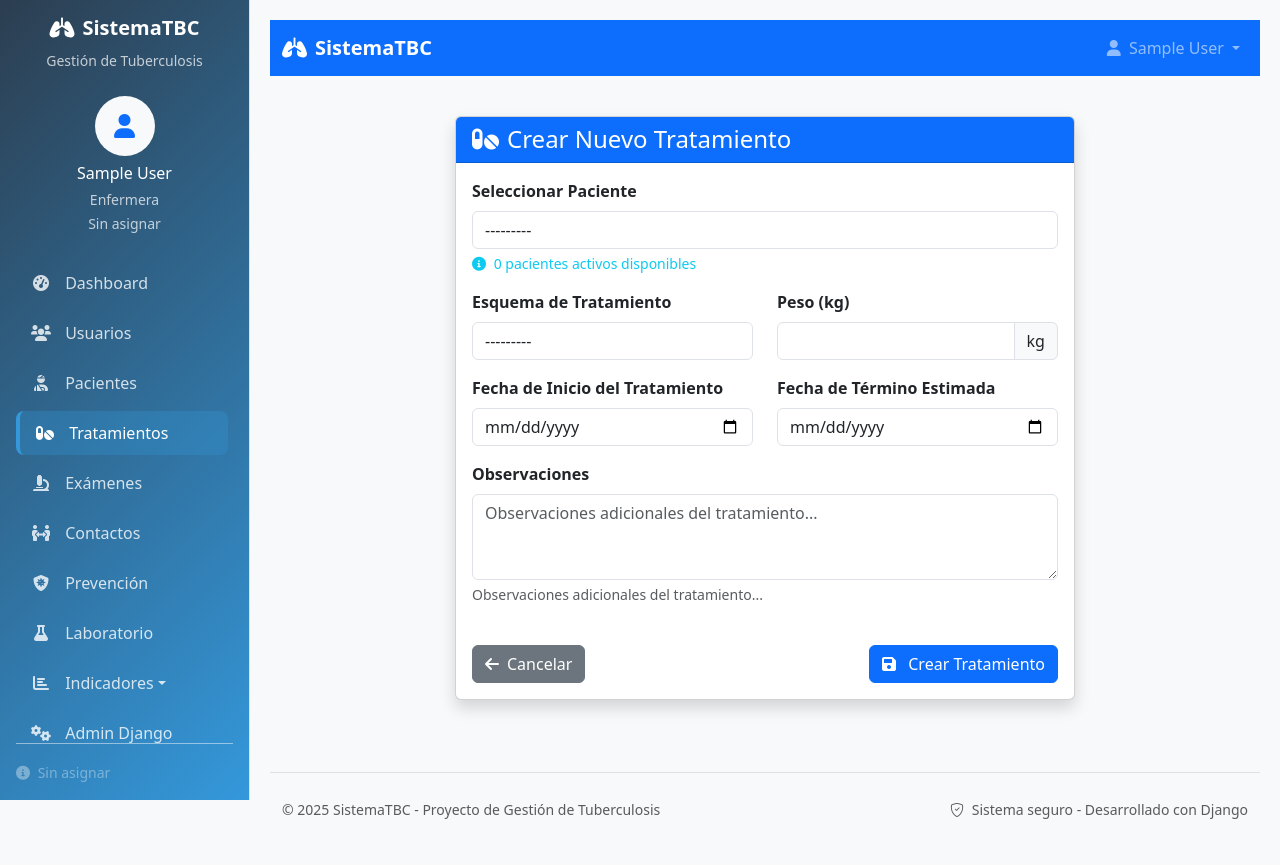
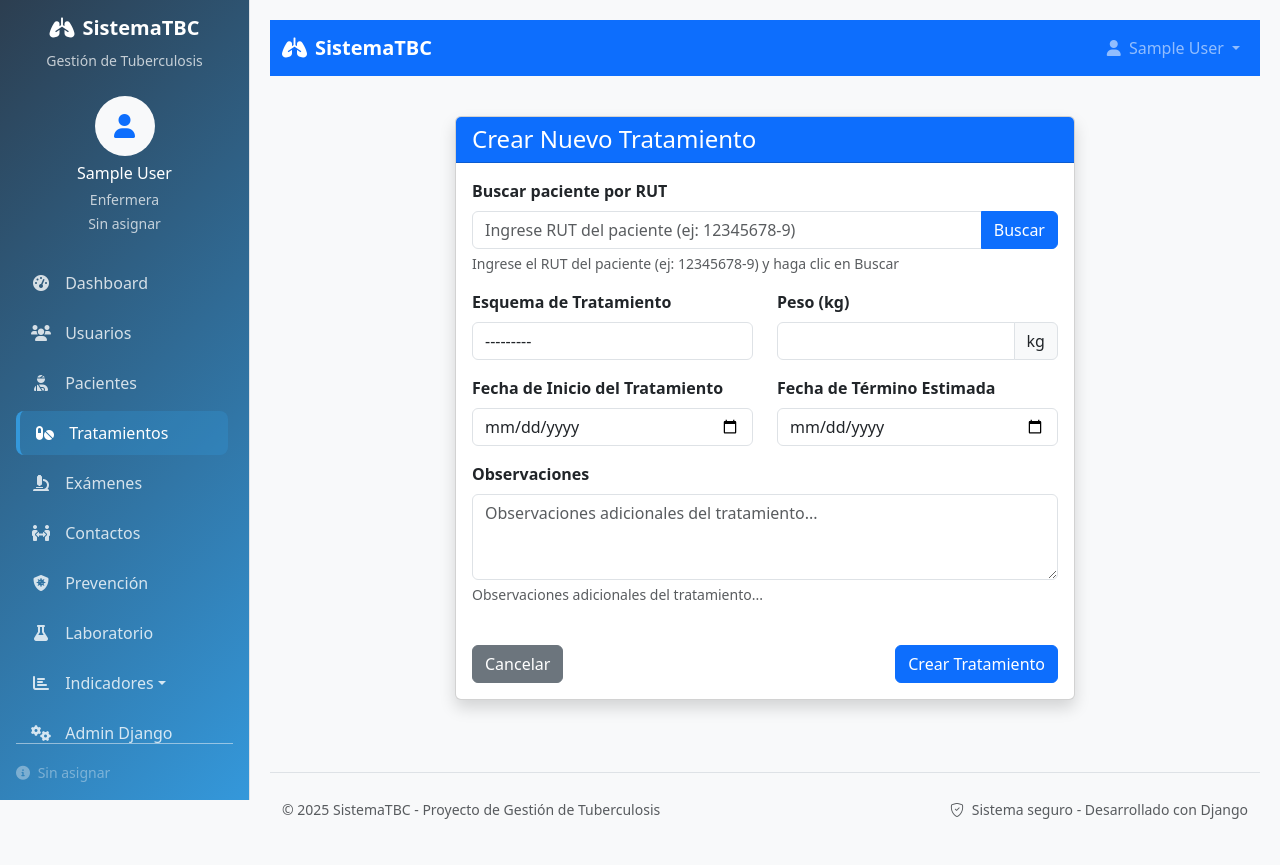
Before and after one commit to JohnnyAlex77/proyectoTBC, a Django app: page /tratamientos/crear/ in a window 1280 px wide. Run offline with Django 5.2, Linux system fonts and the light colour scheme; the visitor is signed in with stand-in values (Sample User, id 1); data that the repository does not hold is empty.

Commit message:
form tratamientos

```diff
--- a/apps/tratamientos/forms.py
+++ b/apps/tratamientos/forms.py
@@ -5,13 +5,26 @@ from django.core.exceptions import ValidationError
 from datetime import date
 
 class TratamientoForm(forms.ModelForm):
+    # Campo adicional para búsqueda por RUT
+    rut_busqueda = forms.CharField(
+        max_length=15,
+        required=False,
+        label='Buscar paciente por RUT',
+        widget=forms.TextInput(attrs={
+            'class': 'form-control',
+            'placeholder': 'Ingrese RUT del paciente (ej: 12345678-9)',
+            'id': 'rut_busqueda'
+        })
+    )
+
     class Meta:
         model = Tratamiento
         fields = ['paciente', 'esquema', 'fecha_inicio', 'fecha_termino_estimada', 'peso_kg', 'observaciones']
         widgets = {
             'paciente': forms.Select(attrs={
                 'class': 'form-control',
-                'required': True
+                'required': True,
+                'id': 'id_paciente'
             }),
             'esquema': forms.Select(attrs={
                 'class': 'form-control',
@@ -43,26 +56,61 @@ class TratamientoForm(forms.ModelForm):
     def __init__(self, *args, **kwargs):
         super().__init__(*args, **kwargs)
 
-        # CORRECCIÓN: Usar los mismos estados que en el modelo Paciente
-        pacientes_activos = Paciente.objects.filter(
-            estado__in=['activo', 'Activo', 'Activo en tratamiento']
-        ).order_by('nombre')
-
-        self.fields['paciente'].queryset = pacientes_activos
+        # Inicialmente no mostrar pacientes en el select, se cargarán vía búsqueda
+        self.fields['paciente'].queryset = Paciente.objects.none()
 
         # Mejorar etiquetas
-        self.fields['paciente'].label = "Seleccionar Paciente"
+        self.fields['paciente'].label = "Paciente seleccionado"
         self.fields['fecha_inicio'].label = "Fecha de Inicio del Tratamiento"
         self.fields['fecha_termino_estimada'].label = "Fecha de Término Estimada"
 
-        # Personalizar la representación de los pacientes
-        self.fields['paciente'].label_from_instance = lambda obj: f"{obj.nombre} - {obj.rut}"
+        # Hacer el campo paciente no requerido inicialmente (se validará después)
+        self.fields['paciente'].required = False
 
     def clean(self):
+        """
+        Validación personalizada del formulario
+        """
         cleaned_data = super().clean()
         fecha_inicio = cleaned_data.get('fecha_inicio')
         fecha_termino = cleaned_data.get('fecha_termino_estimada')
         peso_kg = cleaned_data.get('peso_kg')
+        paciente = cleaned_data.get('paciente')
+        rut_busqueda = cleaned_data.get('rut_busqueda')
+
+        # Validar que se haya seleccionado un paciente o se haya buscado por RUT
+        if not paciente and not rut_busqueda:
+            raise ValidationError({
+                'rut_busqueda': 'Debe buscar un paciente por RUT o seleccionar uno de la lista.'
+            })
+
+        # Si se ingresó un RUT, buscar el paciente
+        if rut_busqueda and not paciente:
+            try:
+                # Limpiar el RUT (eliminar puntos y guión)
+                rut_limpio = rut_busqueda.replace('.', '').replace('-', '').upper()
+                paciente_encontrado = Paciente.objects.get(rut__icontains=rut_limpio)
+                cleaned_data['paciente'] = paciente_encontrado
+
+                # Verificar si el paciente ya tiene un tratamiento activo
+                tratamiento_activo = Tratamiento.objects.filter(
+                    paciente=paciente_encontrado,
+                    resultado_final__in=[None, 'En Tratamiento']
+                ).exists()
+
+                if tratamiento_activo:
+                    raise ValidationError({
+                        'rut_busqueda': f'El paciente {paciente_encontrado.nombre} ya tiene un tratamiento activo.'
+                    })
+
+            except Paciente.DoesNotExist:
+                raise ValidationError({
+                    'rut_busqueda': 'No se encontró ningún paciente con el RUT ingresado.'
+                })
+            except Paciente.MultipleObjectsReturned:
+                raise ValidationError({
+                    'rut_busqueda': 'Se encontraron múltiples pacientes con el RUT ingresado. Contacte al administrador.'
+                })
 
         # Validar fechas
         if fecha_inicio and fecha_termino:
@@ -74,11 +122,13 @@ class TratamientoForm(forms.ModelForm):
                 raise ValidationError({
                     'fecha_inicio': 'La fecha de inicio no puede ser futura.'
                 })
+
         # Validar peso
         if peso_kg and peso_kg <= 0:
             raise ValidationError({
                 'peso_kg': 'El peso debe ser mayor a 0.'
             })
+
         return cleaned_data
 
 class EsquemaMedicamentoForm(forms.ModelForm):
@@ -110,10 +160,12 @@ class EsquemaMedicamentoForm(forms.ModelForm):
         }
 
     def clean(self):
+        """
+        Validación del esquema de medicamento
+        """
         cleaned_data = super().clean()
         fecha_inicio = cleaned_data.get('fecha_inicio')
         fecha_termino = cleaned_data.get('fecha_termino')
-        duracion_semanas = cleaned_data.get('duracion_semanas')
 
         if fecha_inicio and fecha_termino and fecha_inicio > fecha_termino:
             raise ValidationError('La fecha de término no puede ser anterior a la fecha de inicio.')
@@ -141,6 +193,9 @@ class DosisAdministradaForm(forms.ModelForm):
         }
 
     def __init__(self, *args, **kwargs):
+        """
+        Inicializar el formulario con valores por defecto
+        """
         super().__init__(*args, **kwargs)
         self.fields['fecha_dosis'].initial = date.today()
 
--- a/apps/tratamientos/templates/tratamientos/tratamiento_form.html
+++ b/apps/tratamientos/templates/tratamientos/tratamiento_form.html
@@ -7,9 +7,7 @@
         <div class="col-lg-8">
             <div class="card shadow">
                 <div class="card-header bg-primary text-white">
-                    <h4 class="card-title mb-0">
-                        <i class="fas fa-pills me-2"></i>{{ titulo }}
-                    </h4>
+                    <h4 class="card-title mb-0">{{ titulo }}</h4>
                 </div>
                 <div class="card-body">
                     <form method="post" id="tratamientoForm">
@@ -24,10 +22,46 @@
                         {% endif %}
 
                         <div class="row">
-                            <!-- Paciente - ESTILO SIMILAR A EXAMENES -->
+                            <!-- Búsqueda por RUT -->
                             <div class="col-md-12 mb-3">
+                                <label for="rut_busqueda" class="form-label">
+                                    <strong>Buscar paciente por RUT</strong>
+                                </label>
+                                <div class="input-group">
+                                    {{ form.rut_busqueda }}
+                                    <button type="button" class="btn btn-primary" id="btnBuscarPaciente">
+                                        Buscar
+                                    </button>
+                                </div>
+                                {% if form.rut_busqueda.errors %}
+                                <div class="text-danger small">
+                                    {% for error in form.rut_busqueda.errors %}
+                                    {{ error }}<br>
+                                    {% endfor %}
+                                </div>
+                                {% endif %}
+                                <div class="form-text">
+                                    Ingrese el RUT del paciente (ej: 12345678-9) y haga clic en Buscar
+                                </div>
+                            </div>
+
+                            <!-- Resultado de la búsqueda -->
+                            <div class="col-md-12 mb-3" id="resultadoBusqueda" style="display: none;">
+                                <div class="card">
+                                    <div class="card-body">
+                                        <h6 class="card-title">Resultado de la búsqueda:</h6>
+                                        <div id="infoPaciente"></div>
+                                        <div id="alertaTratamiento" class="alert alert-warning mt-2" style="display: none;">
+                                            <strong>Advertencia:</strong> Este paciente ya tiene un tratamiento activo.
+                                        </div>
+                                    </div>
+                                </div>
+                            </div>
+
+                            <!-- Campo paciente (oculto inicialmente) -->
+                            <div class="col-md-12 mb-3" id="campoPaciente" style="display: none;">
                                 <label for="{{ form.paciente.id_for_label }}" class="form-label">
-                                    <strong>{{ form.paciente.label }}</strong>
+                                    <strong>Paciente seleccionado</strong>
                                 </label>
                                 {{ form.paciente }}
                                 {% if form.paciente.errors %}
@@ -37,10 +71,6 @@
                                     {% endfor %}
                                 </div>
                                 {% endif %}
-                                <div class="form-text text-info">
-                                    <i class="fas fa-info-circle me-1"></i>
-                                    {{ form.paciente.field.queryset.count }} pacientes activos disponibles
-                                </div>
                             </div>
 
                             <!-- Esquema y Peso -->
@@ -156,10 +186,9 @@
                         <div class="d-flex justify-content-between mt-4">
                             <a href="{% if tratamiento %}{% url 'tratamientos:detalle' tratamiento.pk %}{% else %}{% url 'tratamientos:lista' %}{% endif %}"
                                class="btn btn-secondary">
-                                <i class="fas fa-arrow-left me-2"></i>Cancelar
+                                Cancelar
                             </a>
                             <button type="submit" class="btn btn-primary" id="submitBtn">
-                                <i class="fas fa-save me-2"></i>
                                 {% if tratamiento %}Actualizar{% else %}Crear{% endif %} Tratamiento
                             </button>
                         </div>
@@ -174,6 +203,76 @@
 document.addEventListener('DOMContentLoaded', function() {
     const form = document.getElementById('tratamientoForm');
     const submitBtn = document.getElementById('submitBtn');
+    const btnBuscarPaciente = document.getElementById('btnBuscarPaciente');
+    const rutBusqueda = document.getElementById('rut_busqueda');
+    const resultadoBusqueda = document.getElementById('resultadoBusqueda');
+    const infoPaciente = document.getElementById('infoPaciente');
+    const alertaTratamiento = document.getElementById('alertaTratamiento');
+    const campoPaciente = document.getElementById('campoPaciente');
+    const selectPaciente = document.getElementById('id_paciente');
+
+    // Función para buscar paciente por RUT
+    btnBuscarPaciente.addEventListener('click', function() {
+        const rut = rutBusqueda.value.trim();
+
+        if (!rut) {
+            alert('Por favor ingrese un RUT para buscar');
+            return;
+        }
+
+        // Mostrar loading
+        btnBuscarPaciente.disabled = true;
+        btnBuscarPaciente.textContent = 'Buscando...';
+
+        // Realizar petición AJAX
+        fetch(`{% url 'tratamientos:buscar_paciente' %}?rut=${encodeURIComponent(rut)}`, {
+            method: 'GET',
+            headers: {
+                'X-Requested-With': 'XMLHttpRequest',
+            }
+        })
+        .then(response => response.json())
+        .then(data => {
+            if (data.encontrado) {
+                // Mostrar información del paciente
+                infoPaciente.innerHTML = `
+                    <p><strong>Nombre:</strong> ${data.paciente.nombre}</p>
+                    <p><strong>RUT:</strong> ${data.paciente.rut}</p>
+                    <p><strong>Establecimiento:</strong> ${data.paciente.establecimiento_salud}</p>
+                    <p><strong>Fecha Nacimiento:</strong> ${data.paciente.fecha_nacimiento}</p>
+                    <p><strong>Edad:</strong> ${data.paciente.edad}</p>
+                `;
+
+                // Configurar el campo paciente oculto
+                selectPaciente.innerHTML = `<option value="${data.paciente.id}" selected>${data.paciente.nombre} - ${data.paciente.rut}</option>`;
+                campoPaciente.style.display = 'block';
+
+                // Mostrar alerta si tiene tratamiento activo
+                if (data.tratamiento_activo) {
+                    alertaTratamiento.style.display = 'block';
+                } else {
+                    alertaTratamiento.style.display = 'none';
+                }
+
+                resultadoBusqueda.style.display = 'block';
+
+            } else {
+                infoPaciente.innerHTML = `<div class="alert alert-danger">${data.error}</div>`;
+                campoPaciente.style.display = 'none';
+                resultadoBusqueda.style.display = 'block';
+                alertaTratamiento.style.display = 'none';
+            }
+        })
+        .catch(error => {
+            console.error('Error:', error);
+            infoPaciente.innerHTML = '<div class="alert alert-danger">Error en la búsqueda. Intente nuevamente.</div>';
+            resultadoBusqueda.style.display = 'block';
+        })
+        .finally(() => {
+            btnBuscarPaciente.disabled = false;
+            btnBuscarPaciente.textContent = 'Buscar';
+        });
+    });
 
     // Validación de fechas
     const fechaInicio = document.getElementById('{{ form.fecha_inicio.id_for_label }}');
@@ -208,7 +307,7 @@ document.addEventListener('DOMContentLoaded', function() {
     // Prevenir envío múltiple del formulario
     form.addEventListener('submit', function() {
         submitBtn.disabled = true;
-        submitBtn.innerHTML = '<i class="fas fa-spinner fa-spin me-2"></i>Guardando...';
+        submitBtn.innerHTML = 'Guardando...';
     });
 });
 </script>
--- a/apps/tratamientos/urls.py
+++ b/apps/tratamientos/urls.py
@@ -20,4 +20,7 @@ urlpatterns = [
     path('dosis/pendientes/', views.lista_dosis_pendientes, name='dosis_pendientes'),
     path('control-dosis/', views.control_dosis, name='control_dosis'),
     path('calendario/', views.calendario_dosis, name='calendario_dosis'),
+
+    # Búsqueda AJAX de pacientes por RUT
+    path('buscar-paciente/', views.buscar_paciente_por_rut, name='buscar_paciente'),
 ]
--- a/apps/tratamientos/views.py
+++ b/apps/tratamientos/views.py
@@ -3,18 +3,23 @@ from django.contrib import messages
 from django.contrib.auth.decorators import login_required
 from django.db import transaction
 from django.db.models import Q
+from django.http import JsonResponse
 from datetime import date, timedelta
 from .models import Tratamiento, EsquemaMedicamento, DosisAdministrada
 from .forms import TratamientoForm, EsquemaMedicamentoForm, DosisAdministradaForm, TratamientoUpdateForm
 from apps.pacientes.models import PacientesPaciente as Paciente
 
 # VISTAS DE TRATAMIENTOS
+
 @login_required
 def lista_tratamientos(request):
-    """Lista todos los tratamientos con filtros"""
+    """
+    Vista para listar todos los tratamientos con filtros
+    """
+    # Obtener todos los tratamientos con relaciones optimizadas
     tratamientos = Tratamiento.objects.all().select_related('paciente', 'usuario_registro')
 
-    # Filtros
+    # Aplicar filtros si existen
     estado = request.GET.get('estado')
     paciente_id = request.GET.get('paciente')
     esquema = request.GET.get('esquema')
@@ -31,12 +36,12 @@ def lista_tratamientos(request):
     if esquema:
         tratamientos = tratamientos.filter(esquema=esquema)
 
-    # Obtener TODOS los pacientes activos para el filtro - USANDO LOS ESTADOS CORRECTOS
+    # Obtener pacientes activos para el filtro
     pacientes_activos = Paciente.objects.filter(
         estado__in=['activo', 'Activo', 'Activo en tratamiento']
     ).order_by('nombre')
 
-    # Estadísticas REALES
+    # Calcular estadísticas reales
     total_tratamientos = Tratamiento.objects.count()
     tratamientos_activos = Tratamiento.objects.filter(
         Q(resultado_final__isnull=True) | Q(resultado_final='En Tratamiento')
@@ -53,6 +58,7 @@ def lista_tratamientos(request):
         fecha_dosis__range=[fecha_hoy, fecha_limite]
     ).count()
 
+    # Contexto para la plantilla
     context = {
         'tratamientos': tratamientos,
         'total_tratamientos': total_tratamientos,
@@ -65,11 +71,16 @@ def lista_tratamientos(request):
 
 @login_required
 def detalle_tratamiento(request, pk):
-    """Vista detallada de un tratamiento"""
+    """
+    Vista detallada de un tratamiento específico
+    """
+    # Obtener el tratamiento con relaciones optimizadas
     tratamiento = get_object_or_404(
         Tratamiento.objects.select_related('paciente', 'usuario_registro'),
         pk=pk
     )
+
+    # Obtener los esquemas de medicamento relacionados
     esquemas_medicamento = tratamiento.esquemas_medicamento.all()
 
     context = {
@@ -80,12 +91,15 @@ def detalle_tratamiento(request, pk):
 
 @login_required
 def crear_tratamiento(request):
-    """Crear un nuevo tratamiento"""
+    """
+    Vista para crear un nuevo tratamiento
+    """
     if request.method == 'POST':
         form = TratamientoForm(request.POST)
         if form.is_valid():
             try:
                 with transaction.atomic():
+                    # Guardar el tratamiento con el usuario actual
                     tratamiento = form.save(commit=False)
                     tratamiento.usuario_registro = request.user
                     tratamiento.save()
@@ -106,7 +120,9 @@ def crear_tratamiento(request):
 
 @login_required
 def editar_tratamiento(request, pk):
-    """Editar un tratamiento existente"""
+    """
+    Vista para editar un tratamiento existente
+    """
     tratamiento = get_object_or_404(Tratamiento, pk=pk)
 
     if request.method == 'POST':
@@ -132,7 +148,9 @@ def editar_tratamiento(request, pk):
 
 @login_required
 def eliminar_tratamiento(request, pk):
-    """Eliminar un tratamiento"""
+    """
+    Vista para eliminar un tratamiento
+    """
     tratamiento = get_object_or_404(Tratamiento, pk=pk)
 
     if request.method == 'POST':
@@ -147,9 +165,12 @@ def eliminar_tratamiento(request, pk):
     return render(request, 'tratamientos/confirmar_eliminar.html', context)
 
 # VISTAS DE ESQUEMAS DE MEDICAMENTOS
+
 @login_required
 def crear_esquema_medicamento(request, tratamiento_pk):
-    """Crear esquema de medicamento para un tratamiento"""
+    """
+    Vista para crear un esquema de medicamento para un tratamiento
+    """
     tratamiento = get_object_or_404(Tratamiento, pk=tratamiento_pk)
 
     if request.method == 'POST':
@@ -177,7 +198,9 @@ def crear_esquema_medicamento(request, tratamiento_pk):
 
 @login_required
 def eliminar_esquema_medicamento(request, pk):
-    """Eliminar un esquema de medicamento"""
+    """
+    Vista para eliminar un esquema de medicamento
+    """
     esquema = get_object_or_404(EsquemaMedicamento, pk=pk)
     tratamiento_pk = esquema.tratamiento.pk
 
@@ -192,9 +215,12 @@ def eliminar_esquema_medicamento(request, pk):
     return render(request, 'tratamientos/confirmar_eliminar_medicamento.html', context)
 
 # VISTAS DE DOSIS ADMINISTRADAS
+
 @login_required
 def registrar_dosis(request, esquema_pk):
-    """Registrar administración de dosis"""
+    """
+    Vista para registrar la administración de una dosis
+    """
     esquema = get_object_or_404(EsquemaMedicamento, pk=esquema_pk)
 
     if request.method == 'POST':
@@ -223,10 +249,13 @@ def registrar_dosis(request, esquema_pk):
 
 @login_required
 def lista_dosis_pendientes(request):
-    """Lista de dosis pendientes de administración"""
+    """
+    Vista para listar dosis pendientes de administración
+    """
     fecha_hoy = date.today()
     fecha_limite = fecha_hoy + timedelta(days=7)
 
+    # Obtener dosis pendientes con relaciones optimizadas
     dosis_pendientes = DosisAdministrada.objects.filter(
         administrada=False,
         fecha_dosis__range=[fecha_hoy, fecha_limite]
@@ -244,12 +273,78 @@ def lista_dosis_pendientes(request):
 
 @login_required
 def control_dosis(request):
-    """Control general de dosis"""
+    """
+    Vista para el control general de dosis
+    """
     context = {}
     return render(request, 'tratamientos/control_dosis.html', context)
 
 @login_required
 def calendario_dosis(request):
-    """Calendario de administración de dosis"""
+    """
+    Vista para el calendario de administración de dosis
+    """
     context = {}
     return render(request, 'tratamientos/calendario_dosis.html', context)
+
+# VISTA AJAX PARA BÚSQUEDA DE PACIENTES POR RUT
+
+@login_required
+def buscar_paciente_por_rut(request):
+    """
+    Vista AJAX para buscar pacientes por RUT
+    """
+    if request.method == 'GET' and request.headers.get('X-Requested-With') == 'XMLHttpRequest':
+        rut = request.GET.get('rut', '').strip()
+
+        if not rut:
+            return JsonResponse({'error': 'Debe ingresar un RUT'}, status=400)
+
+        try:
+            # Limpiar el RUT (eliminar puntos y guión)
+            rut_limpio = rut.replace('.', '').replace('-', '').upper()
+
+            # Buscar paciente por RUT (búsqueda parcial)
+            paciente = Paciente.objects.get(rut__icontains=rut_limpio)
+
+            # Verificar si el paciente ya tiene tratamiento activo
+            tratamiento_activo = Tratamiento.objects.filter(
+                paciente=paciente,
+                resultado_final__in=[None, 'En Tratamiento']
+            ).exists()
+
+            # Preparar respuesta
+            respuesta = {
+                'encontrado': True,
+                'paciente': {
+                    'id': paciente.id,
+                    'nombre': paciente.nombre,
+                    'rut': paciente.rut,
+                    'establecimiento_salud': paciente.establecimiento_salud,
+                    'fecha_nacimiento': paciente.fecha_nacimiento.strftime('%d/%m/%Y') if paciente.fecha_nacimiento else 'No registrada',
+                    'edad': paciente.get_edad() if hasattr(paciente, 'get_edad') else 'N/A',
+                },
+                'tratamiento_activo': tratamiento_activo
+            }
+
+            return JsonResponse(respuesta)
+
+        except Paciente.DoesNotExist:
+            return JsonResponse({
+                'encontrado': False,
+                'error': 'No se encontró ningún paciente con el RUT ingresado'
+            }, status=404)
+
+        except Paciente.MultipleObjectsReturned:
+            return JsonResponse({
+                'encontrado': False,
+                'error': 'Se encontraron múltiples pacientes con el RUT ingresado. Contacte al administrador.'
+            }, status=400)
+
+        except Exception as e:
+            return JsonResponse({
+                'encontrado': False,
+                'error': f'Error en la búsqueda: {str(e)}'
+            }, status=500)
+
+    return JsonResponse({'error': 'Método no permitido'}, status=405)
```
Also changed, not shown: apps/tratamientos/models.py (+53 -9 lines).
